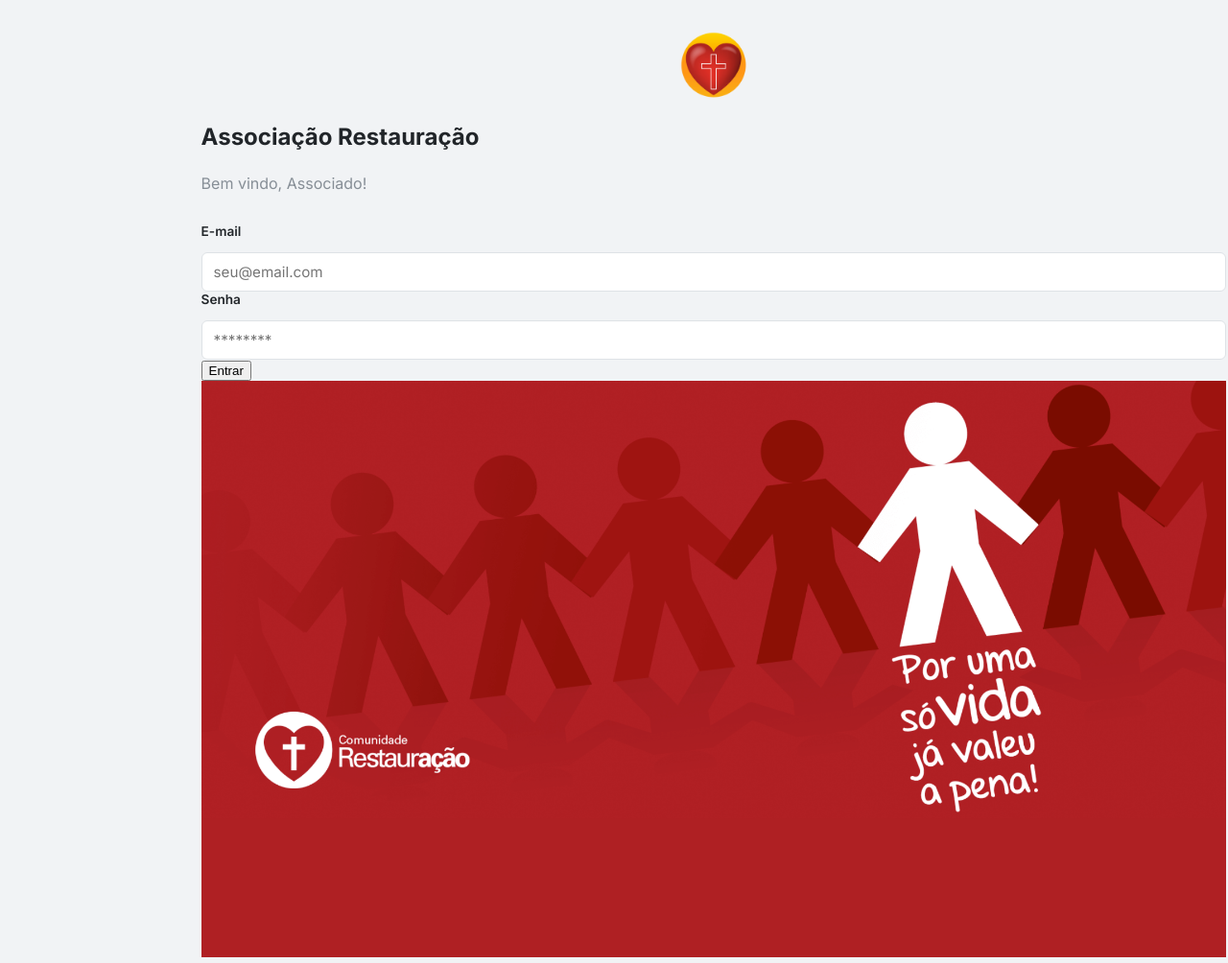
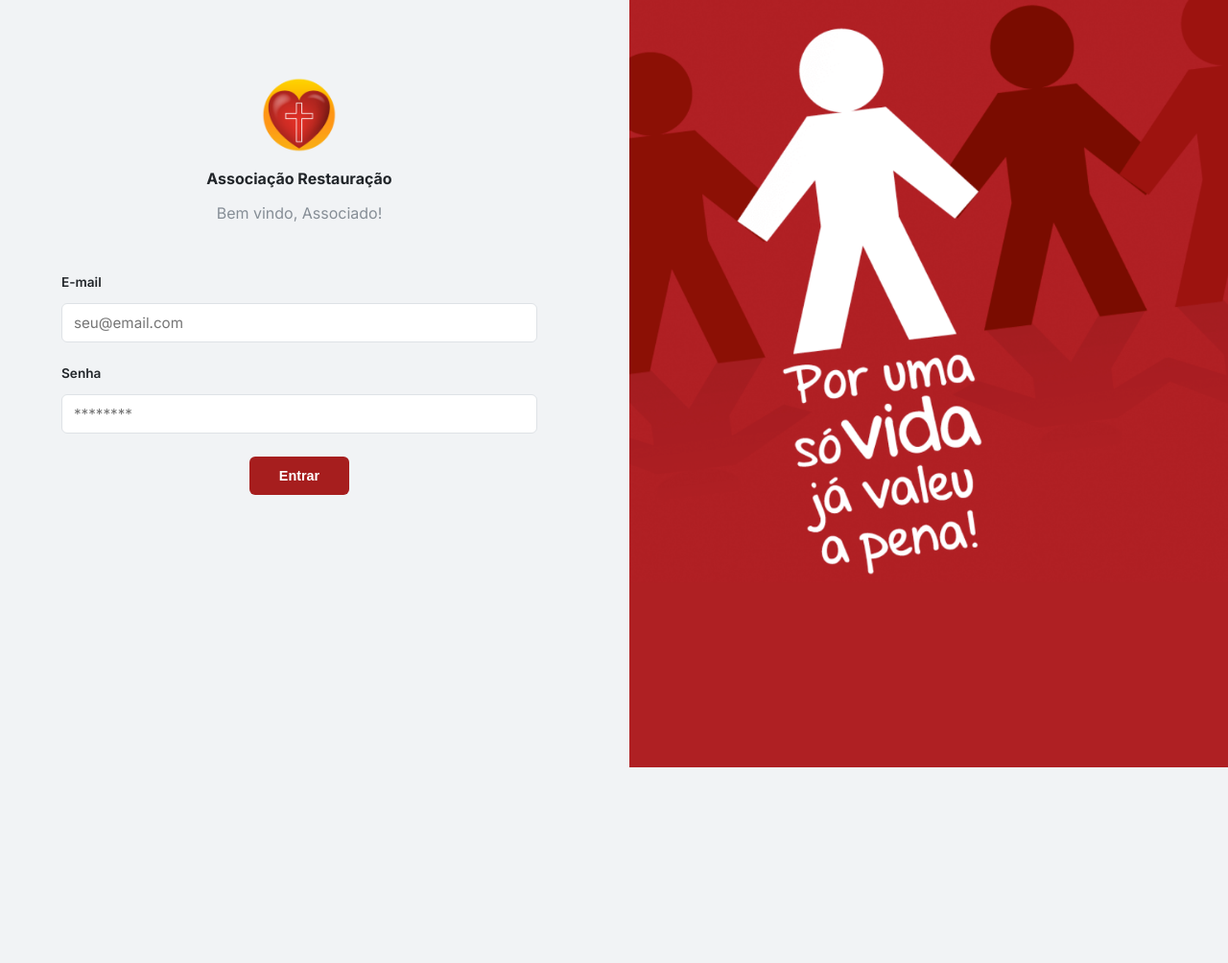
Before and after one commit to luisfernandogrizoni/website_project, a Flask app: page /login in a window 1280 px wide. Shown: the whole page at 96% size. After the commit the page ends 800 px from the top, so only its background shows below. Run offline with Flask 3, Linux system fonts and the light colour scheme; some libraries are stand-ins or nearby versions.

Commit message:
refatoração do layout 1.2

```diff
--- a/root/flask/blueprints/social_routes.py
+++ b/root/flask/blueprints/social_routes.py
@@ -45,7 +45,7 @@ def dados():
     """
     ativos = Prontuario.query.filter_by(ativo=True).all()
     inativos = Prontuario.query.filter_by(ativo=False).order_by(Prontuario.data_saida.desc()).all()
-    return render_template("social/dados-1.2.html", lista_ativos=ativos, lista_inativos=inativos)
+    return render_template("social/dados.html", lista_ativos=ativos, lista_inativos=inativos)
 
 @social_bp.route("/agenda")
 @login_required
--- a/root/static/css/components/forms.css
+++ b/root/static/css/components/forms.css
@@ -45,6 +45,46 @@
 .c-form-field--span-4  { grid-column: span 4; }
 .c-form-field--span-2  { grid-column: span 2; }
 
+.c-login-logo{
+    height: 5rem;
+    align-items: center;
+    margin-bottom: 2rem;
+}
+
+.c-login-logo__image {
+    height: 100%;
+    width: auto;
+    object-fit: contain;
+}
+
+.c-login-logo__text {
+    color: var(--c-slate);
+    font-size: 1rem;
+    font-weight: bold;
+}
+
+/**
+ * CONTAINER DA IMAGEM
+ * Define a área total (100% da coluna da direita)
+ */
+.c-split-image {
+    width: 100%;
+    height: 100%;
+    overflow: hidden; /* Garante que se a imagem vazar, o excesso será escondido */
+    background-color: var(--c-slate); /* Cor de fundo provisória enquanto a foto carrega */
+}
+
+/**
+ * A IMAGEM FÍSICA
+ * O object-fit faz a tag <img> se comportar como background-size: cover
+ */
+.c-split-image__img {
+    width: 100%;
+    height: 100%;
+    object-fit: cover; /* A mágica acontece aqui! Preenche tudo sem distorcer. */
+    object-position: right;/* Centraliza a parte mais importante da foto */
+    display: block; /* Remove um pequeno espaço fantasma que imagens criam no rodapé */
+}
 
 /* =========== Stepper =========== */
 
--- a/root/static/css/layout/app-layout.css
+++ b/root/static/css/layout/app-layout.css
@@ -32,45 +32,14 @@
         "footer";
 }
 
-.l-sidebar__header{
-    grid-area: header;
-    border-bottom: 3px solid var(--c-bg);
-    width: 100%;
-    display: flex;
-    flex-direction: column;
-    align-items: center;
-    gap: 1rem;
+.l-app-layout:has(.u-hidden) {
+    grid-template-columns: 1fr;
+    grid-template-areas: "content";
 }
 
-.l-sidebar__content{
-    grid-area: content;
-    width: 100%;
-    display: flex;
-    flex-direction: column;
-    gap: 1rem;
-}
-
-
-.l-sidebar__footer{
-    grid-area: footer;
-    width: 100%;
-}
-
-.l-wrapper--column {
-    display: flex;
-    flex-direction: column;
-
-}
-
-.l-wrapper--center {
-    justify-content: center;
-    align-items: center;
-}
-
-.l-wrapper--row {
-    display: flex;
-    flex-direction: row;
-    gap: 1rem 3rem;
+.l-app-layout__content--full {
+    margin: 0;
+    height: 100vh;
 }
 
 .l-container {
@@ -104,16 +73,6 @@
     grid-template-rows: 1fr;
 }
 
-/**
-.split-container {
-    display: grid;
-    grid-template-columns: 1fr 1fr;
-    min-height: 100vh;
-    width: 100%;
-    background-color: var(--c-surface);
-    overflow: hidden;
-}
-
 .split-image {
     width: 100%;
     height: 100%;
@@ -127,23 +86,3 @@
     object-position: top right;
     display: block;
 }
-
-.content-full {
-    padding: 0 !important;
-    max-width: 100% !important;
-}
-
-.image-overlay {
-    position: absolute;
-    bottom: 0; left: 0; width: 100%;
-    padding: 3rem;
-    background: linear-gradient(to top, rgba(0,0,0,0.8), transparent);
-    color: white;
-}
-
-.error-page-container {
-    display: flex;
-    justify-content: center;
-    align-items: center;
-    min-height: 60vh;
-}
--- a/root/static/css/layout/form-layout.css
+++ b/root/static/css/layout/form-layout.css
@@ -1,6 +1,6 @@
 .l-form-layout {
     display: grid;
-    grid-template-columns: 1fr 1fr;
+    grid-template-columns: 1fr;
     gap: 3rem;
     grid-template-areas:
         "header"
--- /dev/null
+++ b/root/static/css/layout/sidebar-layout.css
@@ -0,0 +1,23 @@
+.l-sidebar__header{
+    grid-area: header;
+    border-bottom: 3px solid var(--c-bg);
+    width: 100%;
+    display: flex;
+    flex-direction: column;
+    align-items: center;
+    gap: 1rem;
+}
+
+.l-sidebar__content{
+    grid-area: content;
+    width: 100%;
+    display: flex;
+    flex-direction: column;
+    gap: 1rem;
+}
+
+
+.l-sidebar__footer{
+    grid-area: footer;
+    width: 100%;
+}
--- a/root/static/css/refactor/r-feedback.css
+++ b/root/static/css/refactor/r-feedback.css
@@ -64,8 +64,3 @@
     font-weight: 600;
     letter-spacing: 0.5px;
 }
-
-.subtitle {
-    color: #868E96;
-    margin-bottom: 2rem;
-}
--- a/root/static/css/refactor/r-helpers.css
+++ b/root/static/css/refactor/r-helpers.css
@@ -6,12 +6,3 @@
 .side-image {
     display: none;
 }
-
-.login-logo {
-    max-width: 4.5rem;
-    height: auto;
-    margin-bottom: 1.5rem;
-    display: block;
-    margin-left: auto;
-    margin-right: auto;
-}
--- a/root/static/css/style.css
+++ b/root/static/css/style.css
@@ -11,11 +11,13 @@
 @import url("layout/app-layout.css");
 @import url("layout/grid.css");
 @import url("layout/form-layout.css");
+@import url("layout/sidebar-layout.css");
 
 /* 3. Utilitários (Comportamentos e estados globais) */
 @import url("refactor/r-helpers.css");
 @import url("refactor/r-state.css");
 @import url("utilities/typography.css");
+@import url("utilities/helpers.css");
 
 /* 4. Componentes (As peças modulares de interface) */
 @import url("components/button.css");
--- /dev/null
+++ b/root/static/css/utilities/helpers.css
@@ -0,0 +1,24 @@
+.u-column {
+    display: flex;
+    flex-direction: column;
+}
+
+.u-column__center {
+    align-items: center;
+}
+
+.u-row__center {
+    justify-content: center;
+}
+
+.u-full-width {
+    width: 100%;
+}
+
+.u-full-height {
+    height: 100%;
+}
+
+.u-wrapper {
+    padding: 5rem 4rem 9rem 4rem;
+}
--- a/root/static/css/utilities/typography.css
+++ b/root/static/css/utilities/typography.css
@@ -1,7 +1,4 @@
 .u-subsection {
-    display: block;
-    font-size: 0.55rem;
-    font-weight: 600;
-    color: var(--c-slate-hover);
-    margin-bottom: 6px;
+    color: #868E96;
+    margin-bottom: 2rem;
 }
--- a/root/templates/auth/login.html
+++ b/root/templates/auth/login.html
@@ -2,38 +2,37 @@
 {% block titulo %}Entrar{% endblock %}
 {% from "_macros.html" import render_field %}
 
-{% block sidebar_class %}c-sidebar u-hidden{% endblock %}
-{% block main_class %}content-full{% endblock %}
+{% block sidebar_class %}.l-app-layout u-hidden{% endblock %}
+{% block main_class %}l-app-layout__content--full{% endblock %}
 
 {% block body %}
 
-<div class="content-full">
-    <div class="split-container">
-        <div class="l-container--centered">
-            <img src="{{ url_for('static', filename='images/logo.png') }}" class="login-logo">
-            <h2>Associação Restauração</h2>
-            <p class="subtitle">Bem vindo, Associado!</p>
+<div class="l-grid--2-cols u-full-height u-full-width">
+    <form method="POST" id="formLogin" class="l-form-layout u-wrapper">
+        {{ form.csrf_token }}
+        <div class="l-form-layout__header c-login-logo u-column">
+            <img src="{{ url_for('static', filename='images/logo.png') }}" class="c-login-logo__image">
+            <div class="u-column u-column__center">
+                <span class="c-login-logo__text">Associação Restauração</span>
+                <p class="u-subsection">Bem vindo, Associado!</p>
+            </div>
+        </div>
 
-            <form method="POST" id="formLogin">
-            {{ form.csrf_token }}
-                <div class="form-field form-field--left">
-                    <div class="row row__item">
-                        {{ render_field(form.email, placeholder="seu@email.com") }}
-                    </div>
-                    <div class="row row__item">
-                        {{ render_field(form.senha, placeholder="********") }}
-                    </div>
-                </div>
+        <div class="l-form-layout__content u-column u-column__center">
+            <div class="l-grid-12 u-full-width">
+                {{ render_field(form.email, placeholder="seu@email.com", wrapper_class="c-form-field--span-12") }}
+                {{ render_field(form.senha, placeholder="********", wrapper_class="c-form-field--span-12") }}
+            </div>
 
-                <button type="submit" class="btn btn-primary">Entrar</button>
-            </form>
+            <button type="submit" class="c-btn c-btn--primary">Entrar</button>
         </div>
-    </div>
 
-    <div class="split-image">
-        <img src="{{ url_for('static', filename='images/banner.png') }}"
-             alt="Banner Lateral"
-             style="width: 100%; height: 100%; object-fit: cover;">
+        <div class="l-form-layout__footer">
+
+        </div>
+    </form>
+    <div class="c-split-image">
+        <img src="{{ url_for('static', filename='images/banner.png') }}" class="c-split-image__img">
     </div>
 </div>
 {% endblock %}
--- a/root/templates/social/prontuario.html
+++ b/root/templates/social/prontuario.html
@@ -8,6 +8,7 @@
         <div class="c-stepper__counter c-stepper__counter--active" id="step-indicator-1" data-target="1"><div class="step-counter">1</div></div>
         <div class="c-stepper__counter" id="step-indicator-2" data-target="2"><div class="step-counter">2</div></div>
     </div>
+
     <div class="l-form-layout__content">
         <div class="l-grid--2-cols">
             {{ form.csrf_token }}
```
Also changed, not shown: root/templates/social/dados-1.2.html (deleted, +0 -53 lines), root/templates/social/prontuario-1.2.html (deleted, +0 -15 lines).
